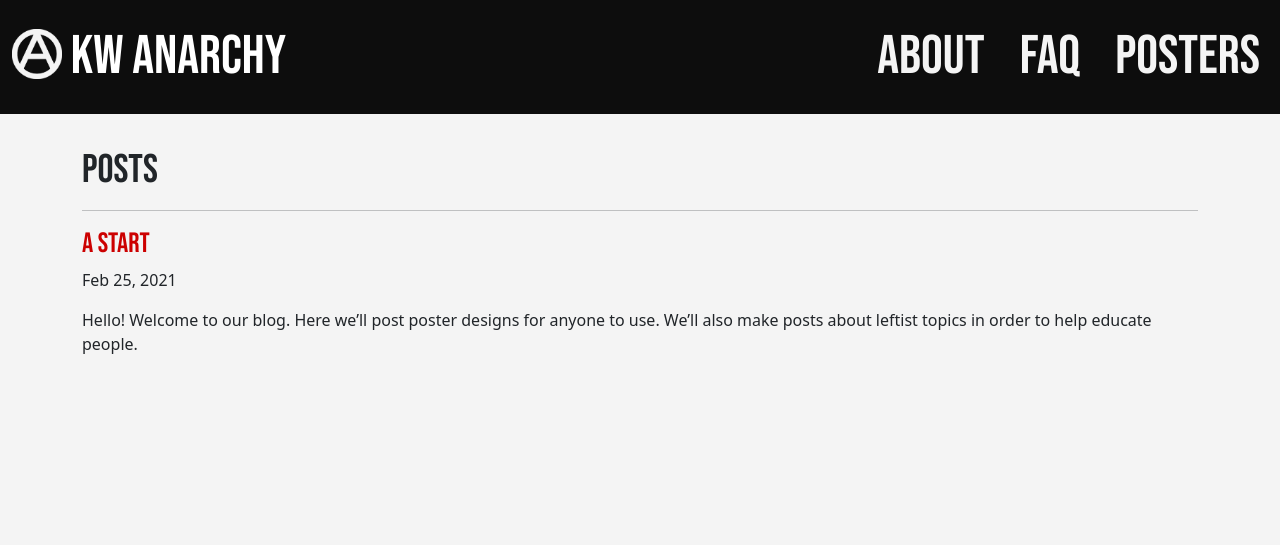
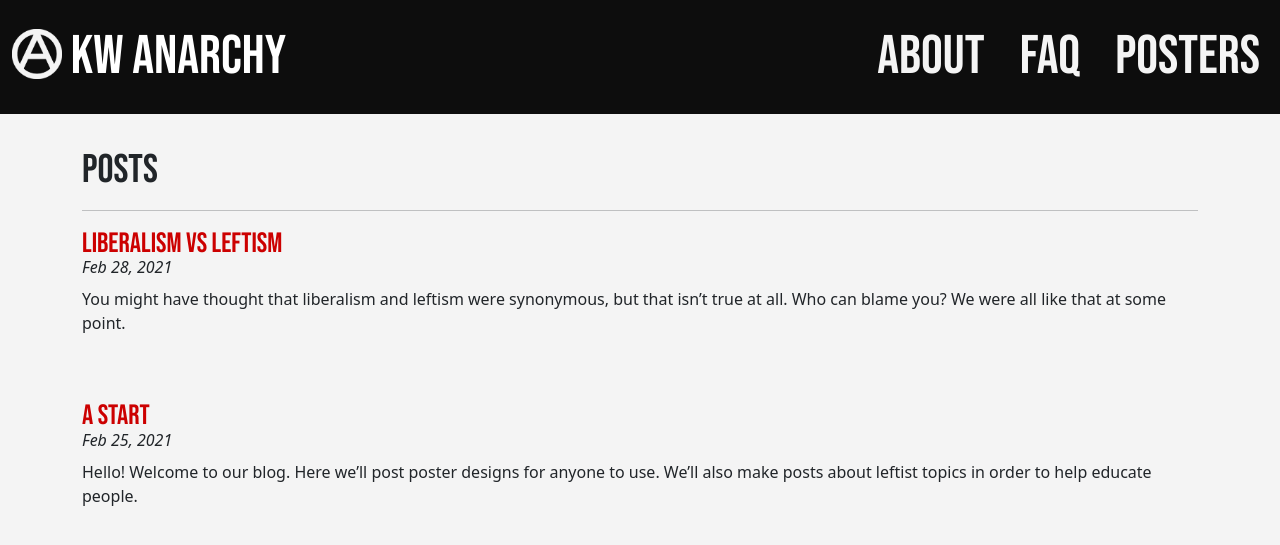
Before and after one commit to kwanarchy/blog-source, a Jekyll site: the page built from kwanarchy/index.markdown, in a window 1280 px wide. Shown: the top 545 px of the page. Built offline with Jekyll 4.4.1, drawn with Linux system fonts in a browser that asks for light colours.

Commit message:
Cleaned up post formatting

```diff
--- a/kwanarchy/_layouts/home.html
+++ b/kwanarchy/_layouts/home.html
@@ -9,7 +9,7 @@ layout: default
 {%- assign date_format = "%b %-d, %Y" -%}
 {% for post in site.posts %}
     <h3><a href="{{post.url}}">{{post.title}}</a></h3>
-    <p>{{post.date | date: date_format}}</p>
+    <p class="post-date">{{post.date | date: date_format}}</p>
     <p class="excerpt">{{post.excerpt}}</p>
     <br/><br/>
 {% endfor %}
--- /dev/null
+++ b/kwanarchy/_posts/2021-02-28-LIberalism-vs-Leftism.md
@@ -0,0 +1,20 @@
+---
+layout: post
+---
+
+You might have thought that liberalism and leftism were synonymous, but that isn't true at all. Who can blame you? We were all like that at some point.
+
+You read the excerpt right! There actually *is* a difference between liberalism and leftism! One might be inclined to lump them into the same category - after all, they're pretty similar, right? Higher wages, LGBT+ rights, BLM, and maybe even basic universal income. While liberalism might seem humanitarian, there is one issue with the liberal ideology; Neoliberalism ***deliberately ignores the fundamental issues that are responsible for these humanitarian issues***.
+
+The biggest difference between liberalism and leftism is simple - liberals are for capitalism, and leftists are against capitalism. Liberals see the system and think that it can be fixed, while leftists agree that the system is *working as intended*, and that it *must* be replaced. As Malcolm X put it,
+
+<blockquote class="blockquote text-center">
+<p>"The white liberal differs from the white conservative only in one way: the liberal is more deceitful than the conservative.</p>
+<p>Both want power, but the white liberal is the one who has perfected the art of posing as the Negro's friend & benefactor."</p>
+</blockquote>
+
+Liberals ignore the fundamental cause of many issues - capitalism. Liberalism often focuses on identity politics while completely forgetting the other half of the coin - class issues. What Malcolm X was saying in that quote is that while liberals will say that they care about the lives of minorities, they tend to forget that the root of the majority of these issues is related to class, as well as institutional racism. For example, if we were to create more black CEOs, then it would only create a further divide in black communities - the rich and the poor. Capitalism ***requires*** that a large portion of the population is working paycheck to paycheck, or to even be homeless. This is because when employment begins to reach 100% of the population, wages would increase, and the amount of wealth accumulating at the top will begin to falter.
+
+The neoliberal ruse can be seen in the new U.S. president, Joe Biden. President Biden claims to be a progressive, yet he is [continuing the coups in Venezuala](https://www.nbcnews.com/news/latino/biden-administration-won-t-be-negotiating-venezuela-s-maduro-keeping-n1256735), and his order on private prisons [excluded the Department of Homeland security](https://time.com/5934213/private-prisons-ban-joe-biden/). This means that prisons under contract with the U.S. Immigration and Customs Enforcement (ICE) will have stay in private prisons. That's ***81% of ICE detainees***.
+
+The purpose of power is to perpetuate itself. "Progressive" capitalism is not the solution.
--- a/kwanarchy/main.css
+++ b/kwanarchy/main.css
@@ -7,12 +7,19 @@
 
 :root {
     --white: #f4f4f4;
+    --red: #cc0000;
 }
 
 .navbar {
     font-family: BebasNue;
     color: var(--white) !important;
     margin-bottom: 2em;
+}
+
+.post-date {
+    margin-top: -0.8em;
+    margin-bottom: -0.5em;
+    font-style: italic;
 }
 
 .nav-item{
@@ -33,15 +40,22 @@ h1,h3{
 }
 
 a {
-    color: #cc0000;
+    color: var(--red);
     text-decoration: none;
 }
 
 a:hover {
-    color: #cc0000;
+    color: var(--red);
     text-decoration: underline;
 }
 
 body {
     background-color: var(--white);
 }
+
+/*
+::selection {
+    background: var(--red);
+    color: var(--white);
+}
+*/
```
